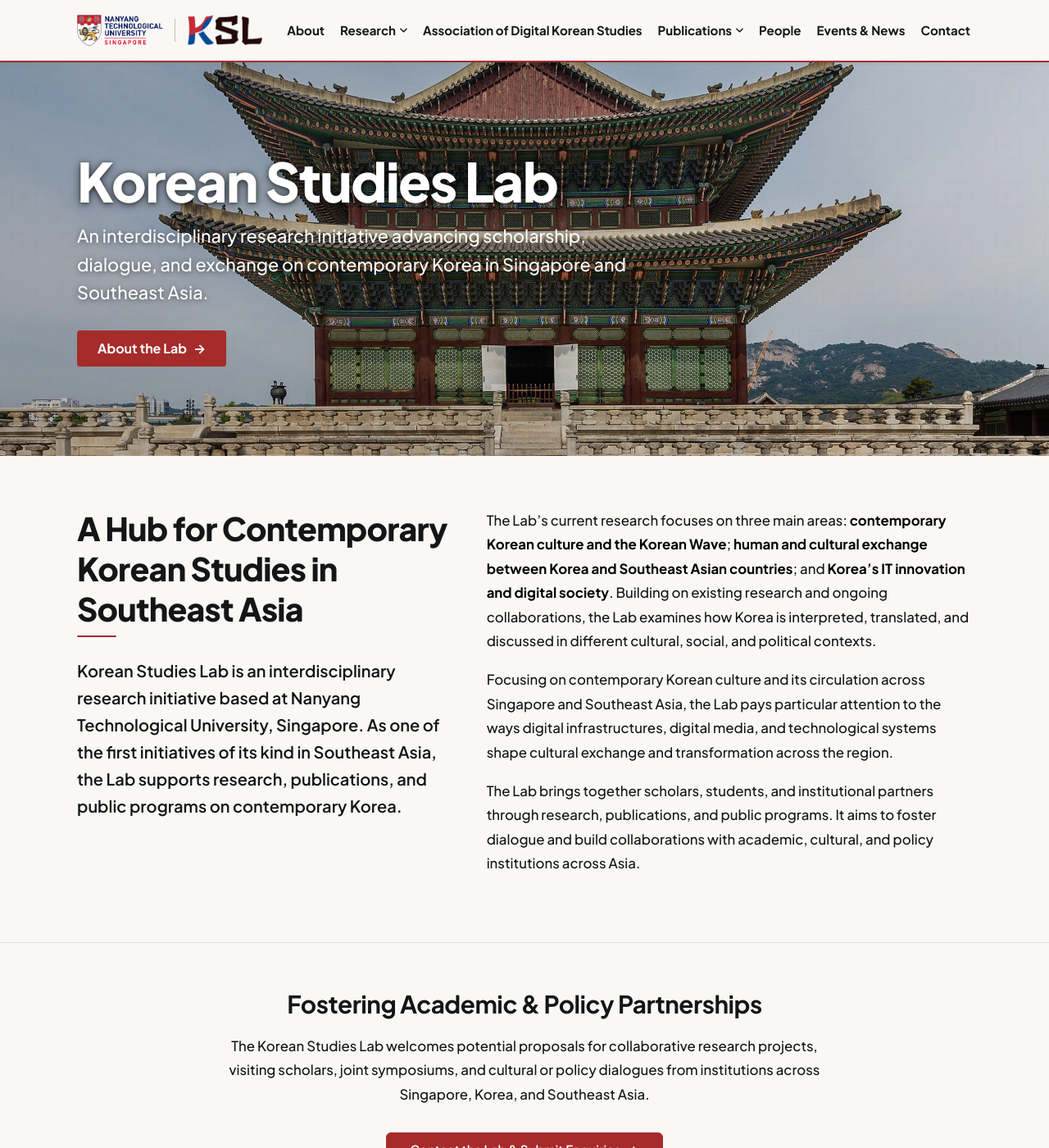
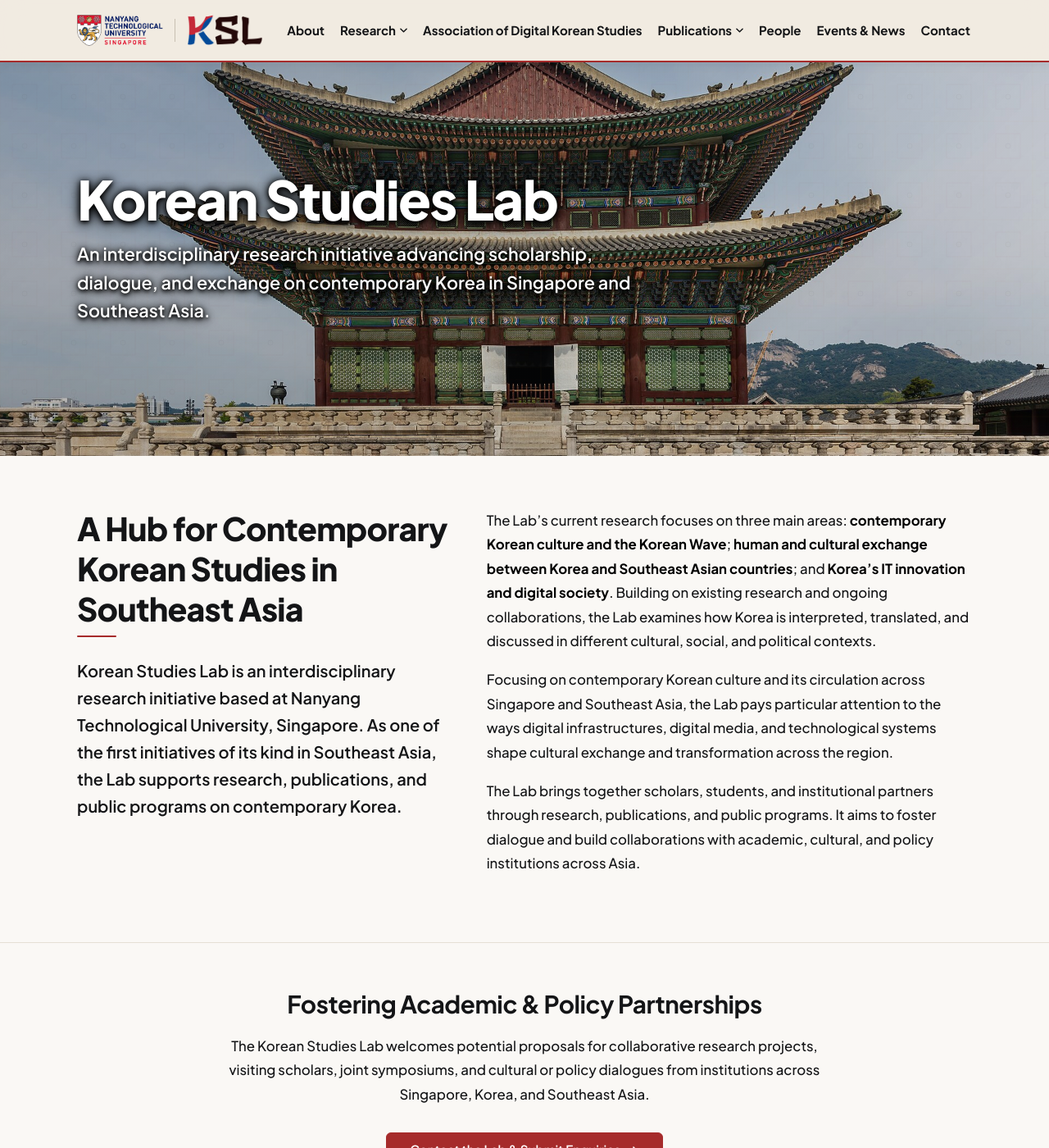
Before and after one commit to profkwanminlee/ksl, a Jekyll site: the page built from _pages/home.md, in a window 1280 px wide and 1400 px high. Shown: the whole window at 82% size. Built offline with Jekyll 4.4.1, drawn with Linux system fonts in a browser that asks for light colours.

Commit message:
Minor Changes

```diff
--- a/_includes/home-hero.html
+++ b/_includes/home-hero.html
@@ -39,13 +39,6 @@
       <p class="home-hero-subtitle">
         {{ page.hero_subtitle | default: "An interdisciplinary research initiative advancing scholarship, dialogue, and exchange on contemporary Korea in Singapore and Southeast Asia." }}
       </p>
-
-      <div class="home-hero-actions">
-        <a href="{{ '/about/' | relative_url }}" class="btn btn-primary">
-          About the Lab
-          <span class="btn-arrow" aria-hidden="true">&rarr;</span>
-        </a>
-      </div>
     </div>
   </div>
 </section>
--- a/assets/css/main.css
+++ b/assets/css/main.css
@@ -63,6 +63,17 @@
   /* Transitions */
   --transition-fast: 0.18s ease;
   --transition-smooth: 0.28s cubic-bezier(0.16, 1, 0.3, 1);
+}
+
+/* Selection Highlight: Darkish Brown with Crisp White Text */
+::selection {
+  background-color: #4A2E1B;
+  color: #FFFFFF;
+}
+
+::-moz-selection {
+  background-color: #4A2E1B;
+  color: #FFFFFF;
 }
 
 /* --------------------------------------------------------------------------
@@ -166,11 +177,13 @@
   left: 0;
   width: 100%;
   height: var(--header-height);
-  background-color: #FAF8F5;
+  background-color: rgba(240, 233, 223, 0.88);
+  backdrop-filter: blur(16px) saturate(160%);
+  -webkit-backdrop-filter: blur(16px) saturate(160%);
   border-bottom: 2px solid var(--color-red);
-  box-shadow: 0 1px 4px rgba(29, 31, 33, 0.06);
+  box-shadow: 0 2px 12px rgba(29, 31, 33, 0.08);
   z-index: 2000;
-  transition: background-color var(--transition-fast);
+  transition: background-color var(--transition-fast), box-shadow var(--transition-fast);
 }
 
 .navbar__inner {
@@ -293,10 +306,12 @@
   top: 100%;
   left: 0;
   min-width: 290px;
-  background-color: #ffffff;
+  background-color: rgba(242, 236, 228, 0.95);
+  backdrop-filter: blur(14px) saturate(160%);
+  -webkit-backdrop-filter: blur(14px) saturate(160%);
   border: 1px solid var(--color-border);
   border-radius: 6px;
-  box-shadow: 0 10px 28px rgba(0, 0, 0, 0.10);
+  box-shadow: 0 10px 28px rgba(0, 0, 0, 0.12);
   padding: 6px 0;
   margin: 4px 0 0 0;
   list-style: none;
@@ -461,7 +476,9 @@
   width: 100%;
   height: calc(100vh - var(--header-height));
   height: calc(100dvh - var(--header-height));
-  background-color: var(--color-canvas);
+  background-color: rgba(239, 232, 222, 0.94);
+  backdrop-filter: blur(16px) saturate(160%);
+  -webkit-backdrop-filter: blur(16px) saturate(160%);
   border-bottom: 2px solid var(--color-red);
   box-shadow: 0 16px 36px rgba(29, 31, 33, 0.22);
   z-index: 2000;
@@ -658,7 +675,7 @@
   z-index: 4;
   padding-top: 50px;
   padding-bottom: 50px;
-  color: var(--color-ink-inverse);
+  color: #FFFFFF !important;
 }
 
 .hero-text-block {
@@ -673,9 +690,10 @@
   font-weight: 800;
   line-height: 1.16;
   letter-spacing: -0.02em;
-  color: #FFFFFF;
+  color: #FFFFFF !important;
+  opacity: 1 !important;
   margin-bottom: 12px;
-  text-shadow: 0 2px 10px rgba(0, 0, 0, 0.55), 0 1px 3px rgba(0, 0, 0, 0.4);
+  text-shadow: 0 2px 4px rgba(0, 0, 0, 0.95), 0 4px 14px rgba(0, 0, 0, 0.85), 0 0 10px rgba(0, 0, 0, 0.95);
 }
 
 .home-hero-title {
@@ -683,9 +701,10 @@
   font-weight: 800;
   line-height: 1.1;
   letter-spacing: -0.025em;
-  color: #FFFFFF;
+  color: #FFFFFF !important;
+  opacity: 1 !important;
   margin-bottom: 14px;
-  text-shadow: 0 2px 12px rgba(0, 0, 0, 0.6), 0 1px 4px rgba(0, 0, 0, 0.45);
+  text-shadow: 0 2px 5px rgba(0, 0, 0, 0.95), 0 4px 16px rgba(0, 0, 0, 0.85), 0 0 12px rgba(0, 0, 0, 0.95);
 }
 
 /* Hero Accent Underline Removed */
@@ -698,21 +717,23 @@
 
 .hero-subtitle {
   font-size: clamp(1.1rem, 1.9vw, 1.28rem);
-  font-weight: 500;
+  font-weight: 600;
   line-height: 1.6;
-  color: #FFFFFF;
+  color: #FFFFFF !important;
+  opacity: 1 !important;
   max-width: 720px;
-  text-shadow: 0 1px 6px rgba(0, 0, 0, 0.5);
+  text-shadow: 0 2px 4px rgba(0, 0, 0, 0.95), 0 3px 12px rgba(0, 0, 0, 0.85), 0 0 8px rgba(0, 0, 0, 0.95);
 }
 
 .home-hero-subtitle {
   font-size: clamp(1.15rem, 2.2vw, 1.35rem);
-  font-weight: 500;
+  font-weight: 600;
   line-height: 1.6;
-  color: #FFFFFF;
+  color: #FFFFFF !important;
+  opacity: 1 !important;
   max-width: 720px;
   margin-bottom: 28px;
-  text-shadow: 0 1px 6px rgba(0, 0, 0, 0.5);
+  text-shadow: 0 2px 4px rgba(0, 0, 0, 0.95), 0 3px 12px rgba(0, 0, 0, 0.85), 0 0 8px rgba(0, 0, 0, 0.95);
 }
 
 .home-hero-actions {
@@ -2254,8 +2275,8 @@
    8. Site Footer (NO Nav Links, Lighter Golden Yellow, Built with Github Pages)
    -------------------------------------------------------------------------- */
 .site-footer {
-  background-color: #1A1C1E;
-  color: #ECECE8;
+  background-color: #171412;
+  color: #ECE8E3;
   margin-top: auto;
   position: relative;
   width: 100%;
@@ -2271,7 +2292,7 @@
   align-items: center;
   padding: 22px 0;
   font-size: 0.88rem;
-  color: #B5B9C0;
+  color: #C2BCB3;
   flex-wrap: wrap;
   gap: 12px;
 }
@@ -2280,7 +2301,7 @@
 }
 .footer-simple__right {
   font-size: 0.84rem;
-  color: #9EA2AA;
+  color: #A8A196;
 }
 .footer-simple__right a {
   color: var(--color-yellow-gold);
```
